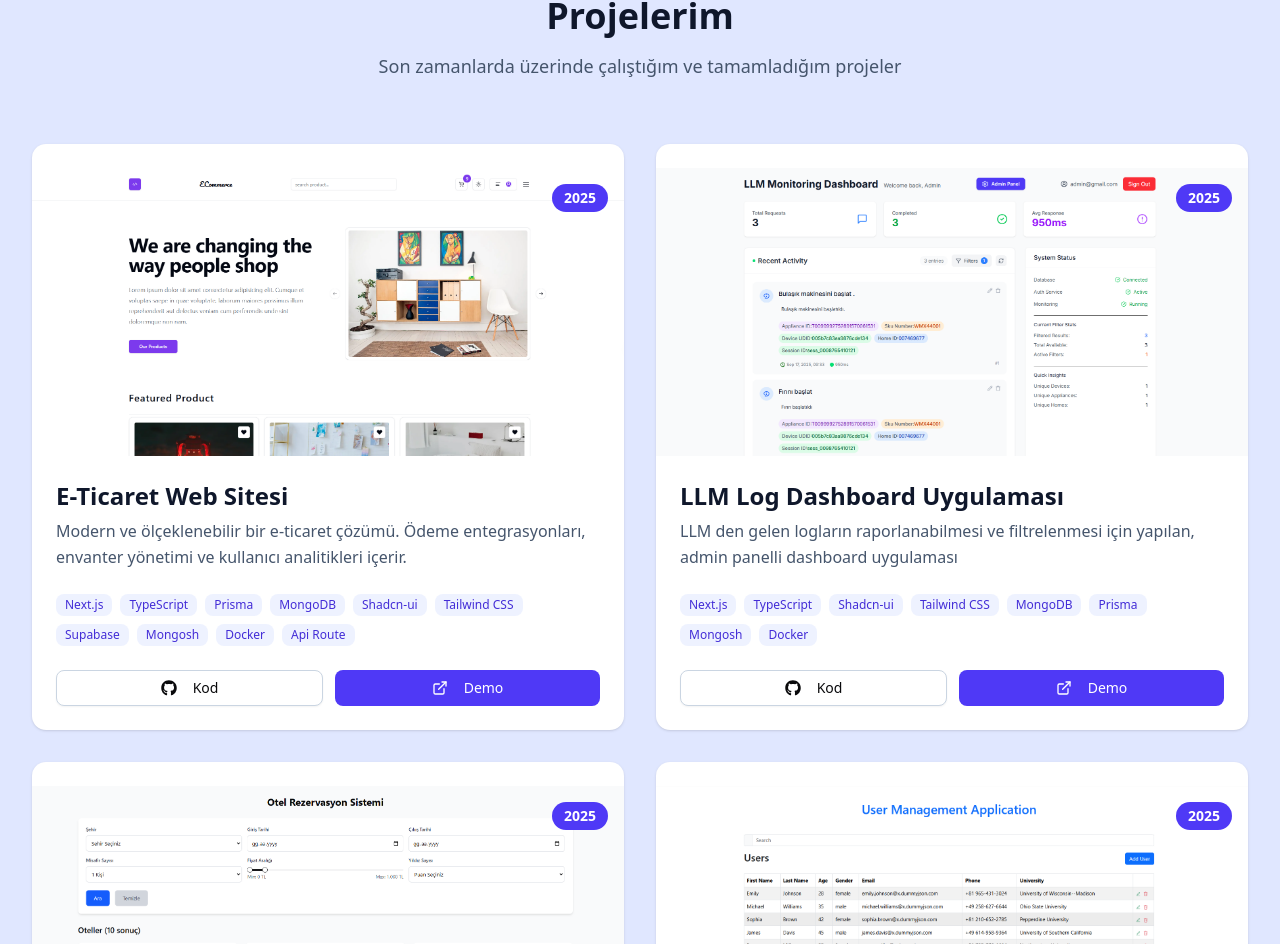
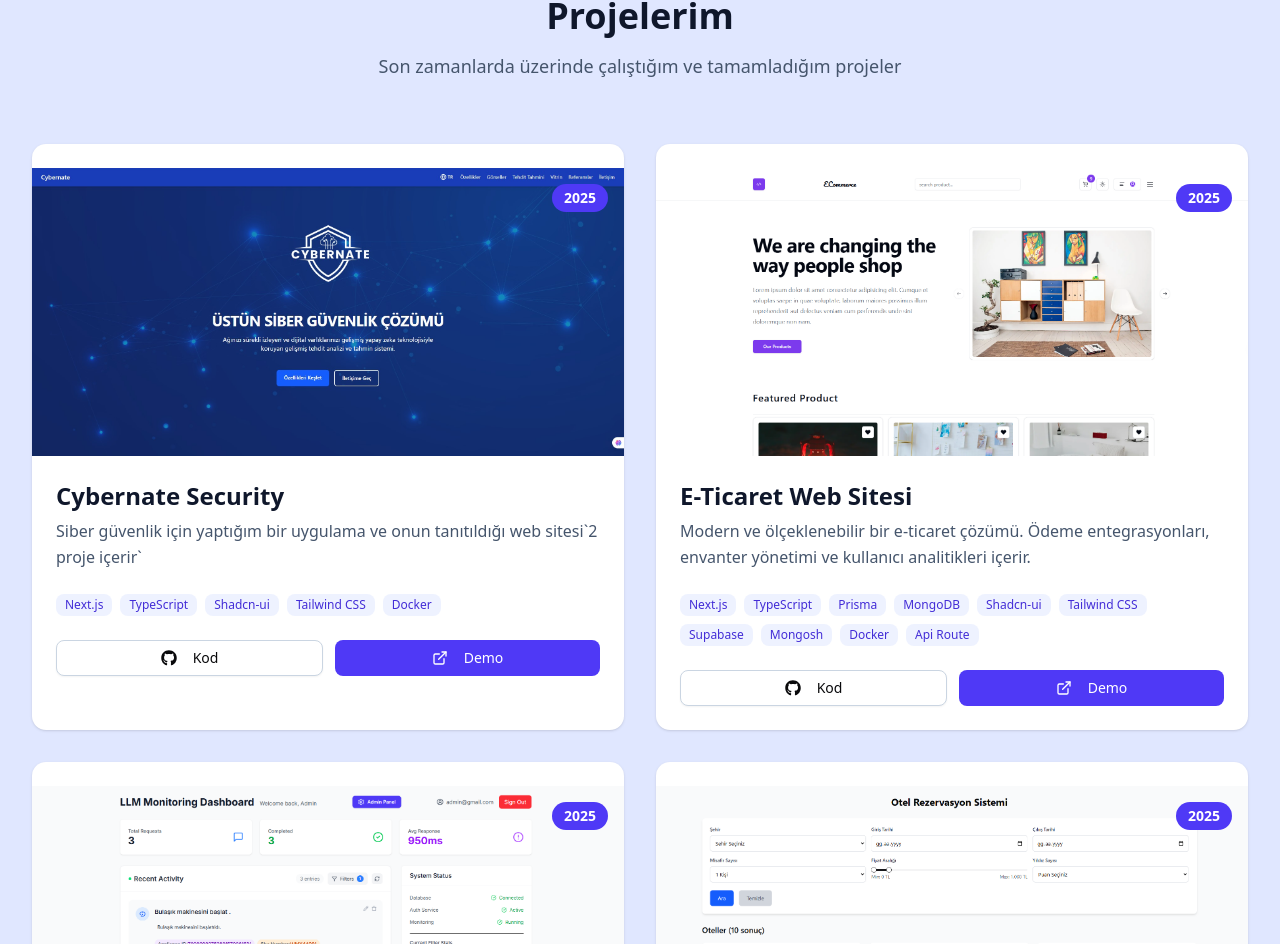
Before and after one commit to senayakagunduz/new-portfolio, a Next.js app: page / in a window 1280 px wide. Shown: the part 808-1752 px from the top of the page. Built offline with nearby package versions, Linux system fonts and the light colour scheme.

Commit message:
added project

```diff
--- a/app/page.tsx
+++ b/app/page.tsx
@@ -14,7 +14,15 @@ export default function Home() {
 
 
   const projects = [
-
+     {
+      id: 0,
+      title: "Cybernate Security",
+      description: "Siber güvenlik için yaptığım bir uygulama ve onun tanıtıldığı web sitesi`2 proje içerir`",
+      image: "/cybernate.jpg",
+      tags: ["Next.js", "TypeScript",  "Shadcn-ui", "Tailwind CSS", "Docker"],
+      demo: "http://cybernate.com.tr/",
+      year: "2025"
+    },
     {
       id: 1,
       title: "E-Ticaret Web Sitesi",
```
Also changed, not shown: public/cybernate.jpg (added).
